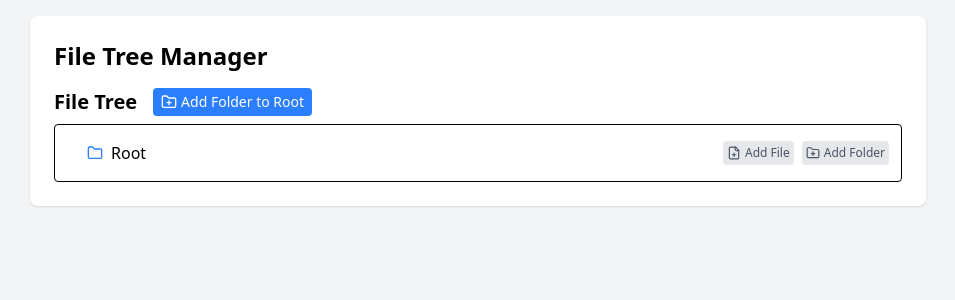
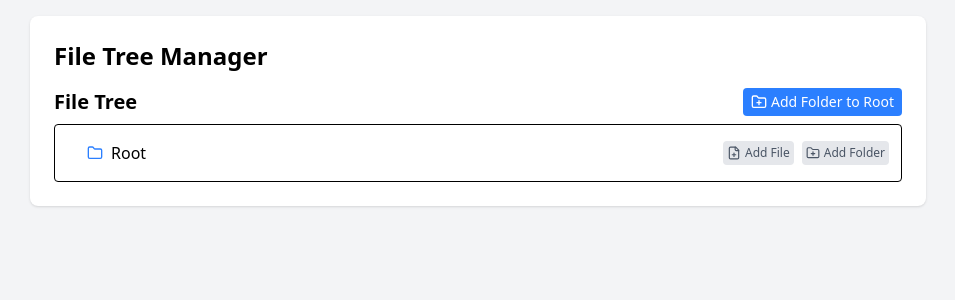
Before and after one commit to Tohid1999/file-tree, a React (Vite) app: page / in a window 1280 px wide. Shown: the top 300 px of the page, without its empty margins (162-1117 px from the left). Built offline with nearby package versions, Linux system fonts and the light colour scheme.

Commit message:
fix: 'add folder to Root' button style

```diff
--- a/src/components/Tree.tsx
+++ b/src/components/Tree.tsx
@@ -18,7 +18,7 @@ const Tree = () => {
 
   return (
     <div className="mt-4">
-      <div className="flex items-center mb-2">
+      <div className="flex items-center mb-2 w-full justify-between">
         <h2 className="text-xl font-semibold">File Tree</h2>
         <button
           type="button"
```
